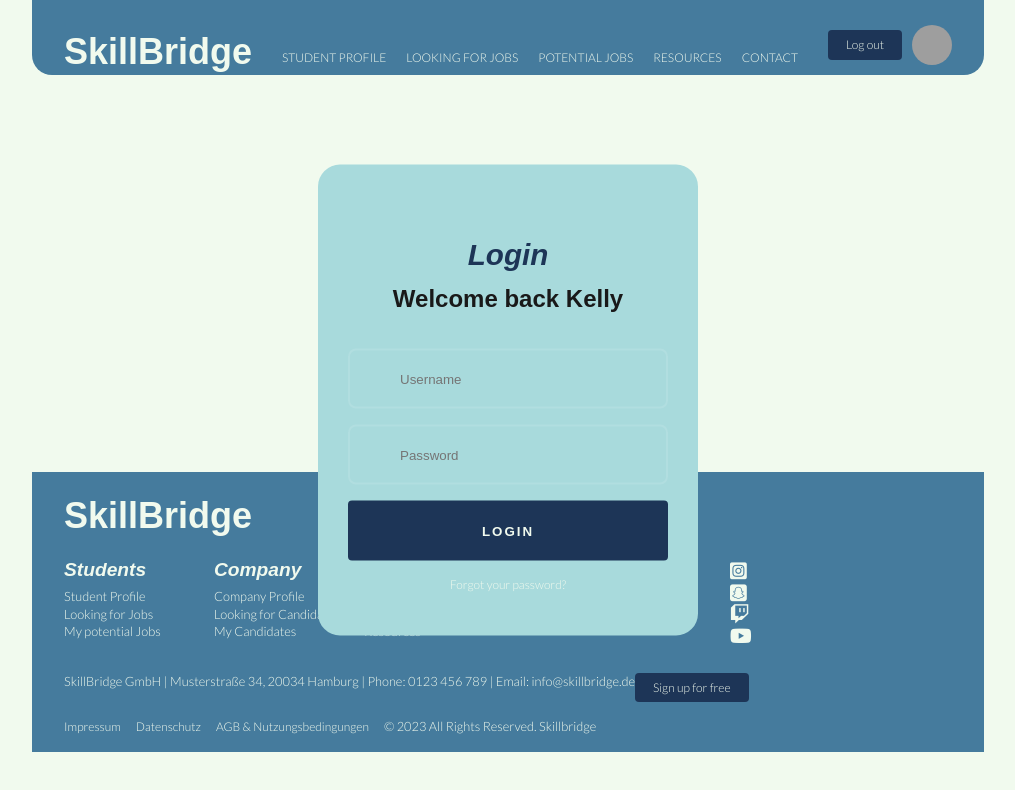
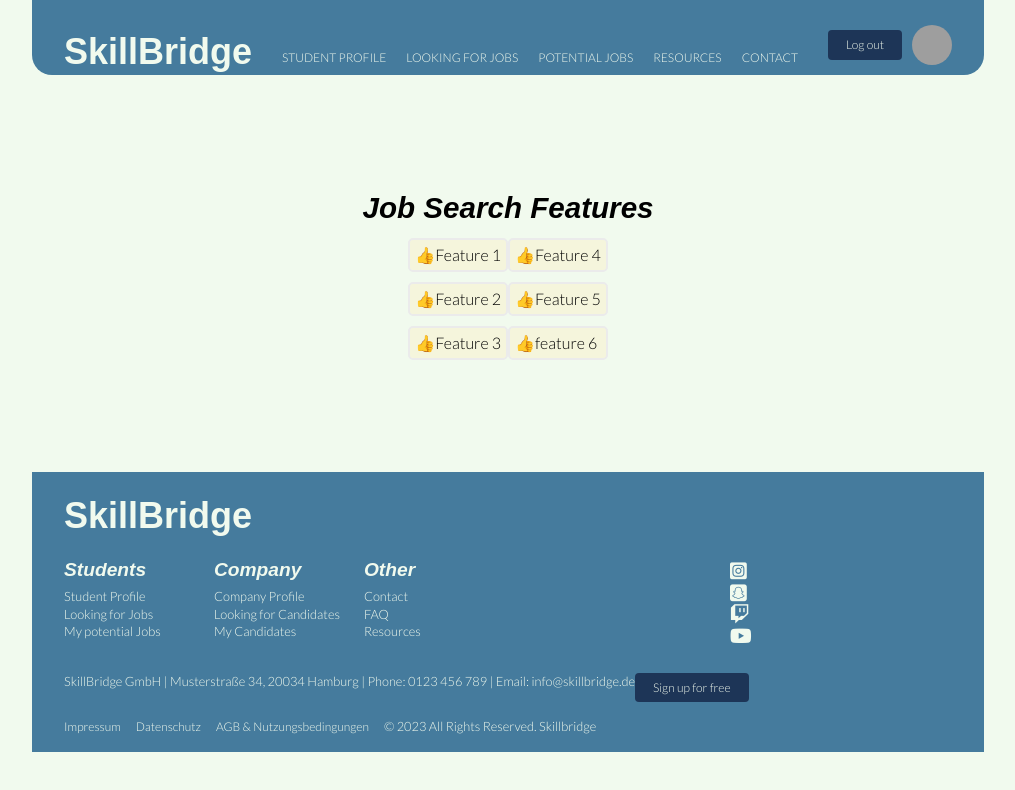
Before and after one commit to Akki-on-Rails/skill-bridge, a React (Create React App) app in the folder client/: page / in a window 1280 px wide. Shown: the top 790 px of the page, without its empty margins (132-1147 px from the left). Built offline with nearby package versions, Linux system fonts and the light colour scheme; grey boxes are pictures that could not be loaded; a web font is replaced by a local one.

Commit message:
changes on index.js to display the bullet list component.

```diff
--- a/client/src/index.js
+++ b/client/src/index.js
@@ -4,6 +4,7 @@ import './index.scss';
 import LoginCard from './components/login-card';
 import Footer from './components/footer';
 import Header from './components/header';
+import BulletListFeatures from './components/bullet-list';
 import reportWebVitals from './reportWebVitals';
 
 const root = ReactDOM.createRoot(document.getElementById('root'));
@@ -12,7 +13,8 @@ root.render(
     <body>
       <div className={ 'body_wrapper' }>
         <Header />
-        <LoginCard />
+        <BulletListFeatures />
+        {/* <LoginCard /> */}
         <Footer />
       </div>
     </body>
```
